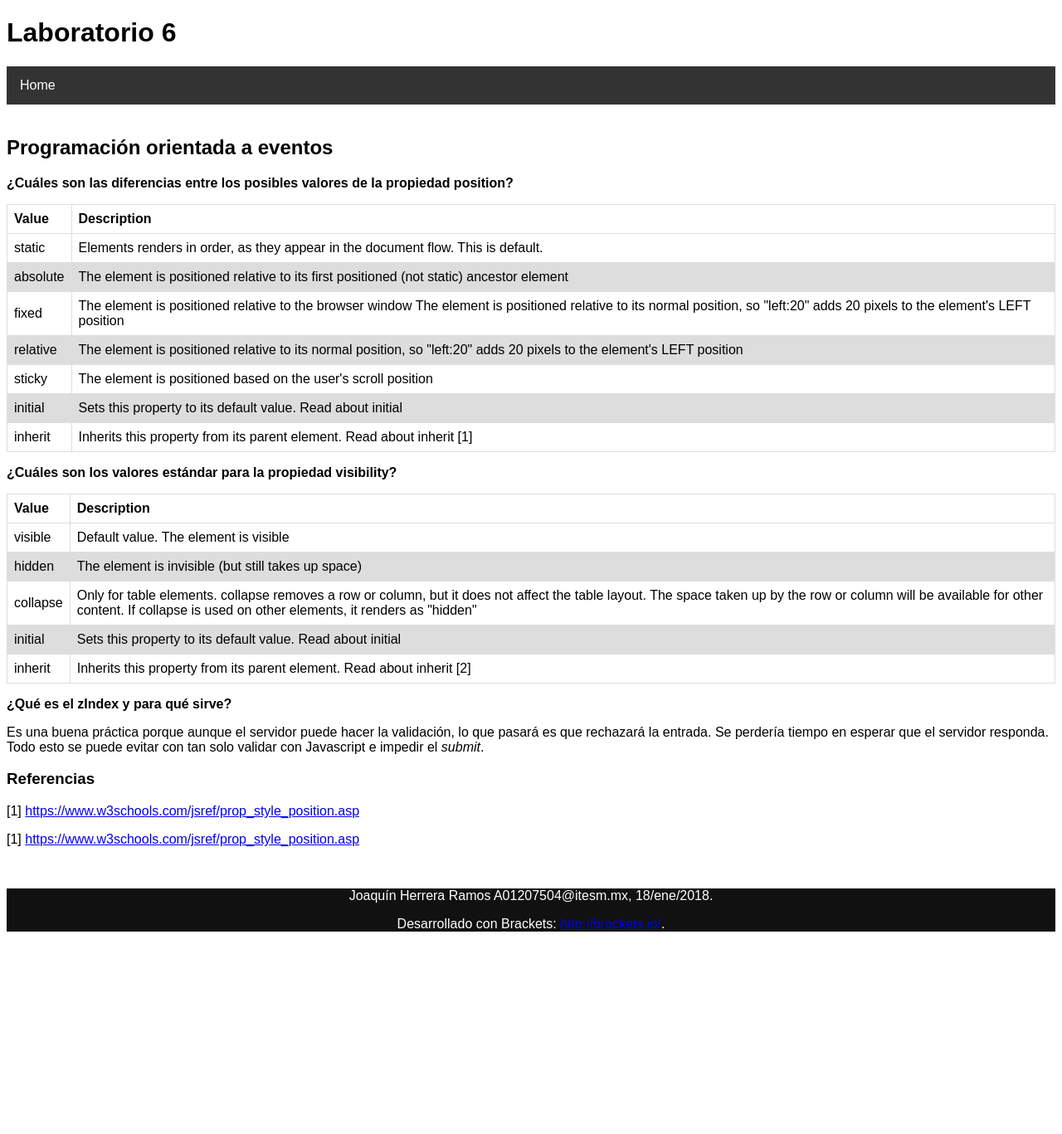
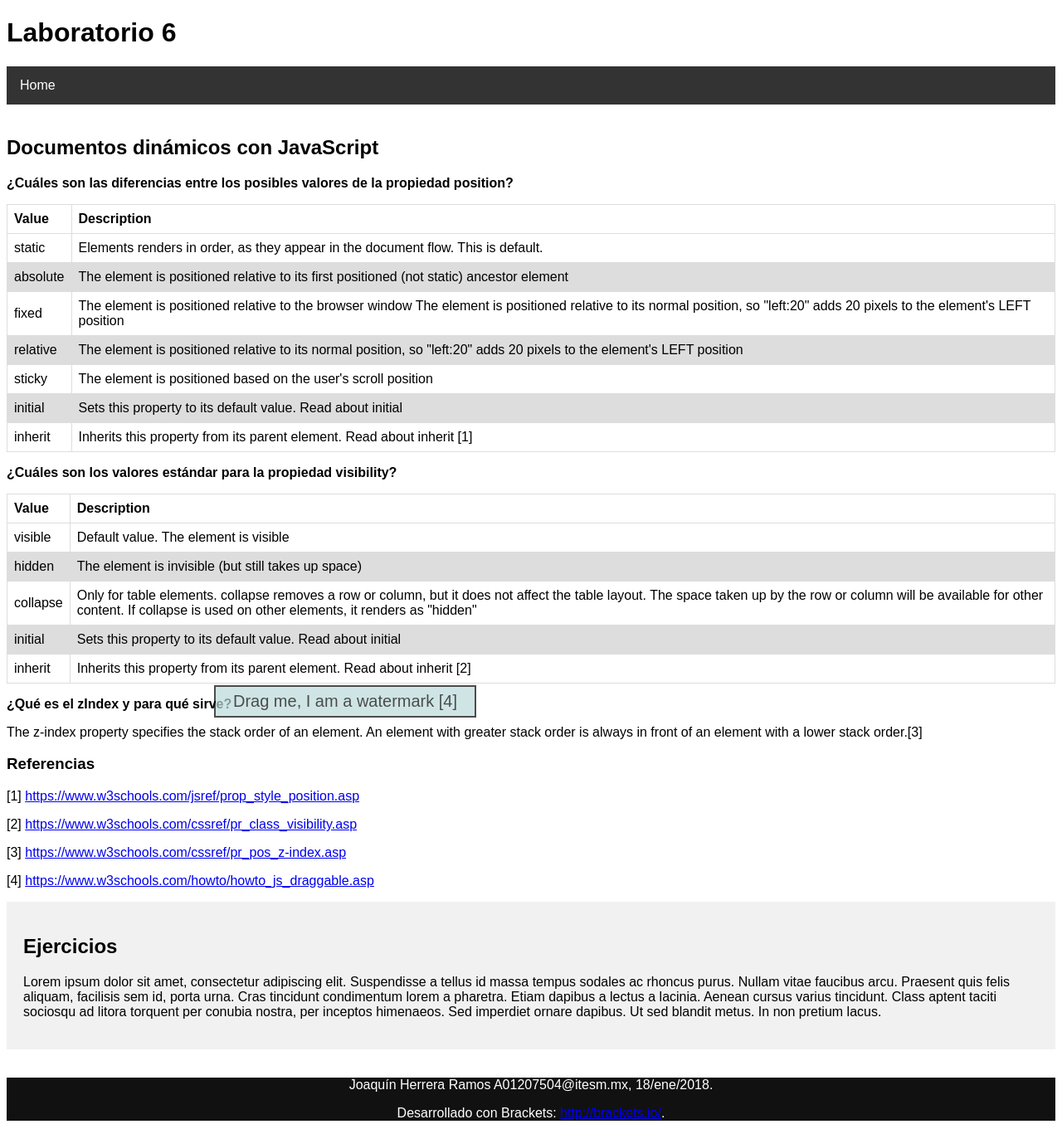
Before and after one commit to 97joaquinhr/DAW_A01207504, a PHP site: page /Lab6/index.html in a window 1280 px wide. Shown: the whole page at 83% size. Before the commit the page ends 1123 px from the top, so only its background shows below. Run offline with PHP 8.4, Linux system fonts and the light colour scheme.

Commit message:
finished lab6, first try

```diff
--- a/Lab3/style.css
+++ b/Lab3/style.css
@@ -1 +1 @@
-#perfil,td,th{border:1px solid #ddd}footer,li a{text-align:center;color:#fff}footer,input[type=submit],li a{color:#fff}table{border-collapse:collapse}*{font-family:Arial,Helvetica,sans-serif}td,th{text-align:left;padding:8px}tr:nth-child(even){background-color:#ddd}ul{list-style-type:none;margin:0;padding:0;overflow:hidden;background-color:#333}#perfil{border-radius:4px;padding:5px;width:150px}li{float:left}li a{display:block;padding:14px 16px;text-decoration:none}li a:hover,li a:hover:not(.active){background-color:#111}.active,input[type=submit]{background-color:#e89a08}footer{left:0;bottom:0;width:100%;background-color:#111}li.ignore-css{float:unset}input{width:100%;padding:12px;border:1px solid #ccc;border-radius:4px;box-sizing:border-box;margin-top:6px;margin-bottom:16px}.container{background-color:#f1f1f1;padding:20px}#message{display:none;background:#f1f1f1;color:#000;position:relative;padding:20px;margin-top:10px}#message p{padding:10px 35px;font-size:18px}.valid{color:green}.valid:before{position:relative;left:-35px;content:"✔"}.invalid{color:red}.invalid:before{position:relative;left:-35px;content:"✖"}img{width: 150px;}#shop{background-color: white;}
+#perfil,td,th{border:1px solid #ddd}#message,.container{padding:20px}#perfil,img{width:150px}#watermark,footer,li a{text-align:center}#message,#parent #popup{display:none}#parent:hover #popup,li a{display:block}table{border-collapse:collapse}*{font-family:Arial,Helvetica,sans-serif}td,th{text-align:left;padding:8px}tr:nth-child(even){background-color:#ddd}#shop{background-color:#fff}ul{list-style-type:none;margin:0;padding:0;overflow:hidden;background-color:#333}#perfil{border-radius:4px;padding:5px}li{float:left}li a{color:#fff;padding:14px 16px;text-decoration:none}li a:hover,li a:hover:not(.active){background-color:#111}.active{background-color:#4CAF50}#watermark,.container{background-color:#f1f1f1}footer{left:0;bottom:0;width:100%;background-color:#111;color:#fff}li.ignore-css{float:unset}input{width:100%;padding:12px;border:1px solid #ccc;border-radius:4px;box-sizing:border-box;margin-top:6px;margin-bottom:16px}input[type=submit]{background-color:#e29e06;color:#fff}#message{background:#f1f1f1;color:#000;position:relative;margin-top:10px}#message p{padding:10px 35px;font-size:18px}.valid{color:green}.valid:before{position:relative;left:-35px;content:"✔"}.invalid{color:red}.invalid:before{position:relative;left:-35px;content:"✖"}#watermark{position:absolute;}#watermarkheader{position:absolute;opacity:.7;z-index:99;color:#000000;background-color:#bcdbdb;padding:6px;border:2px solid;cursor:move;font-size: 20px;bottom:400px;left:250px;width:300px;}#popup{color:#e29e06}
--- /dev/null
+++ b/Lab6/comportamiento.js
@@ -0,0 +1,60 @@
+function cambiarFormato() {
+    document.getElementById("parent").style.fontStyle = "italic";
+    setTimeout(regresarFormato, 3000);
+
+}
+function regresarFormato(){
+    document.getElementById("parent").style.fontStyle = "normal";
+}
+
+var e = document.getElementById('parent');
+e.onmouseover = function() {
+  document.getElementById('popup').style.display = 'block';
+}
+e.onmouseout = function() {
+  document.getElementById('popup').style.display = 'none';
+}
+
+document.getElementById("parent").onclick = cambiarFormato;
+
+
+dragElement(document.getElementById(("watermark")));
+
+function dragElement(elmnt) {
+  var pos1 = 0, pos2 = 0, pos3 = 0, pos4 = 0;
+  if (document.getElementById(elmnt.id + "header")) {
+    /* if present, the header is where you move the DIV from:*/
+    document.getElementById(elmnt.id + "header").onmousedown = dragMouseDown;
+  } else {
+    /* otherwise, move the DIV from anywhere inside the DIV:*/
+    elmnt.onmousedown = dragMouseDown;
+  }
+
+  function dragMouseDown(e) {
+    e = e || window.event;
+    // get the mouse cursor position at startup:
+    pos3 = e.clientX;
+    pos4 = e.clientY;
+    document.onmouseup = closeDragElement;
+    // call a function whenever the cursor moves:
+    document.onmousemove = elementDrag;
+  }
+
+  function elementDrag(e) {
+    e = e || window.event;
+    // calculate the new cursor position:
+    pos1 = pos3 - e.clientX;
+    pos2 = pos4 - e.clientY;
+    pos3 = e.clientX;
+    pos4 = e.clientY;
+    // set the element's new position:
+    elmnt.style.top = (elmnt.offsetTop - pos2) + "px";
+    elmnt.style.left = (elmnt.offsetLeft - pos1) + "px";
+  }
+
+  function closeDragElement() {
+    /* stop moving when mouse button is released:*/
+    document.onmouseup = null;
+    document.onmousemove = null;
+  }
+}
--- a/Lab6/index.html
+++ b/Lab6/index.html
@@ -22,7 +22,7 @@ DAW
         </nav>
         <br>
         <article>
-            <header><h2>Programación orientada a eventos</h2></header>
+            <header><h2>Documentos dinámicos con JavaScript</h2></header>
             <p><strong>¿Cuáles son las diferencias entre los posibles valores de la propiedad position?</strong></p>
             <table>
                 <thead>
@@ -92,19 +92,33 @@ DAW
                 </tbody>
             </table>
             <p><strong>¿Qué es el zIndex y para qué sirve?</strong></p>
-            <p>Es una buena práctica porque aunque el servidor puede hacer la validación, lo que pasará es que rechazará la entrada. Se perdería tiempo en esperar que el servidor responda. Todo esto se puede evitar con tan solo validar con Javascript e impedir el <i>submit</i>.</p>
+            <p>The z-index property specifies the stack order of an element. An element with greater stack order is always in front of an element with a lower stack order.[3]</p>
 
             <h3>Referencias</h3>
             <p>[1] <a href="https://www.w3schools.com/jsref/prop_style_position.asp">https://www.w3schools.com/jsref/prop_style_position.asp</a></p>
-            <p>[1] <a href="https://www.w3schools.com/jsref/prop_style_position.asp">https://www.w3schools.com/jsref/prop_style_position.asp</a></p>
+            <p>[2] <a href="https://www.w3schools.com/cssref/pr_class_visibility.asp">https://www.w3schools.com/cssref/pr_class_visibility.asp</a></p>
+            <p>[3] <a href="https://www.w3schools.com/cssref/pr_pos_z-index.asp">https://www.w3schools.com/cssref/pr_pos_z-index.asp</a></p>
+            <p>[4] <a href="https://www.w3schools.com/howto/howto_js_draggable.asp">https://www.w3schools.com/howto/howto_js_draggable.asp</a></p>
+
         </article>
-            <!--Referencias-->
+        <div class="container" id="parent">
+            <header><h2>Ejercicios</h2></header>
+            <p>
+                Lorem ipsum dolor sit amet, consectetur adipiscing elit. Suspendisse a tellus id massa tempus sodales ac rhoncus purus. Nullam vitae faucibus arcu. Praesent quis felis aliquam, facilisis sem id, porta urna. Cras tincidunt condimentum lorem a pharetra. Etiam dapibus a lectus a lacinia. Aenean cursus varius tincidunt. Class aptent taciti sociosqu ad litora torquent per conubia nostra, per inceptos himenaeos. Sed imperdiet ornare dapibus. Ut sed blandit metus. In non pretium lacus.
+                <div id="popup" style="display: none">If you click the parragraph, it changes to italics. After 3 seconds, it returns to normal.</div>
+            </p>
+        </div>
+        <div id="watermark">
+            <div id="watermarkheader">Drag me, I am a watermark [4]</div>
+            <!-- it is draggable-->
+        </div>
 
         <br>
         <footer>
             <p>Joaquín Herrera Ramos A01207504@itesm.mx, 18/ene/2018.</p>
             <p>Desarrollado con Brackets: <a href="http://brackets.io/">http://brackets.io/</a>.</p>
         </footer>
+        <script src="comportamiento.js"></script>
     </body>
 
 </html>
```
Also changed, not shown: Lab3/styleComplete.css (+32 -1 lines).
